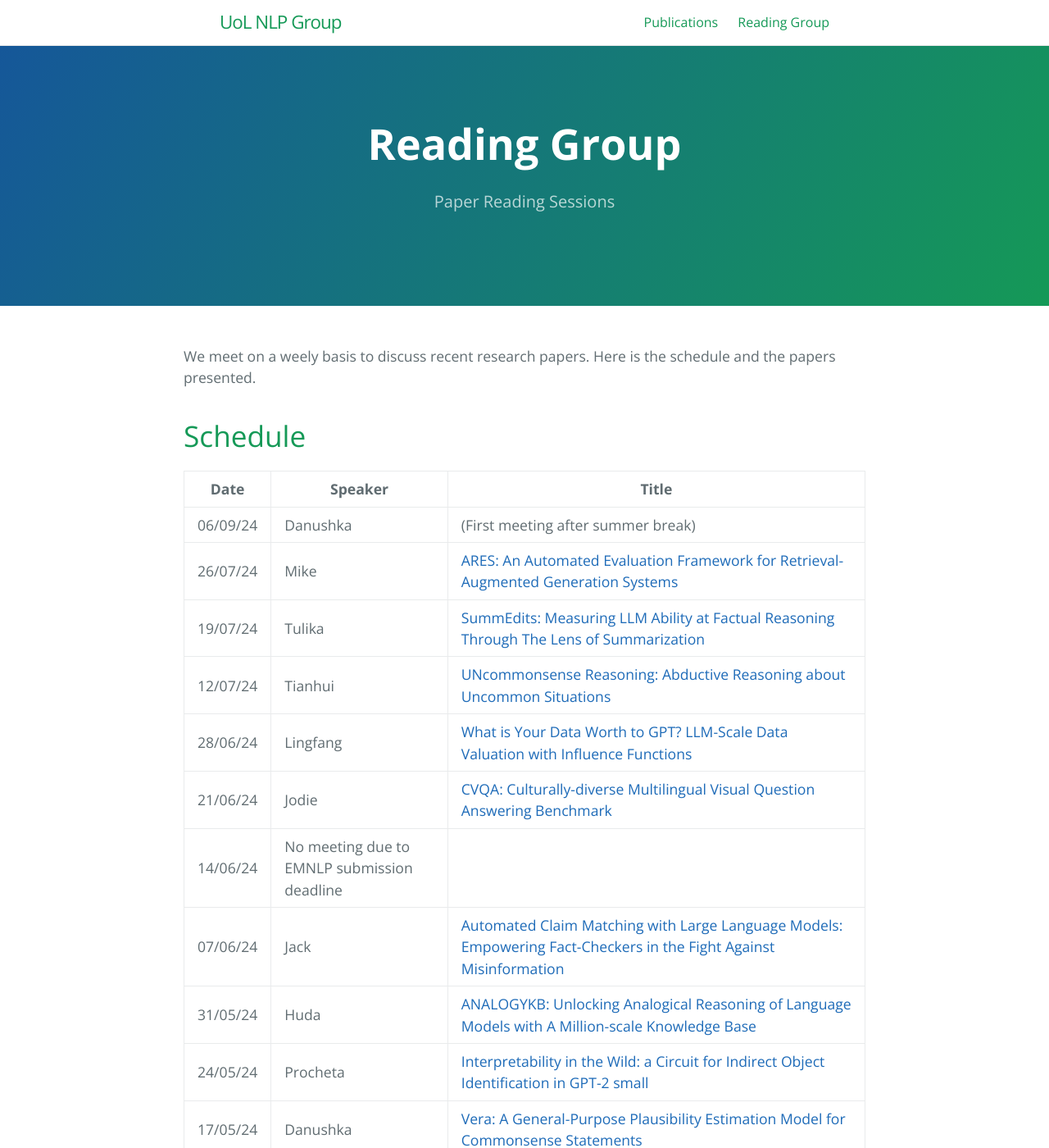
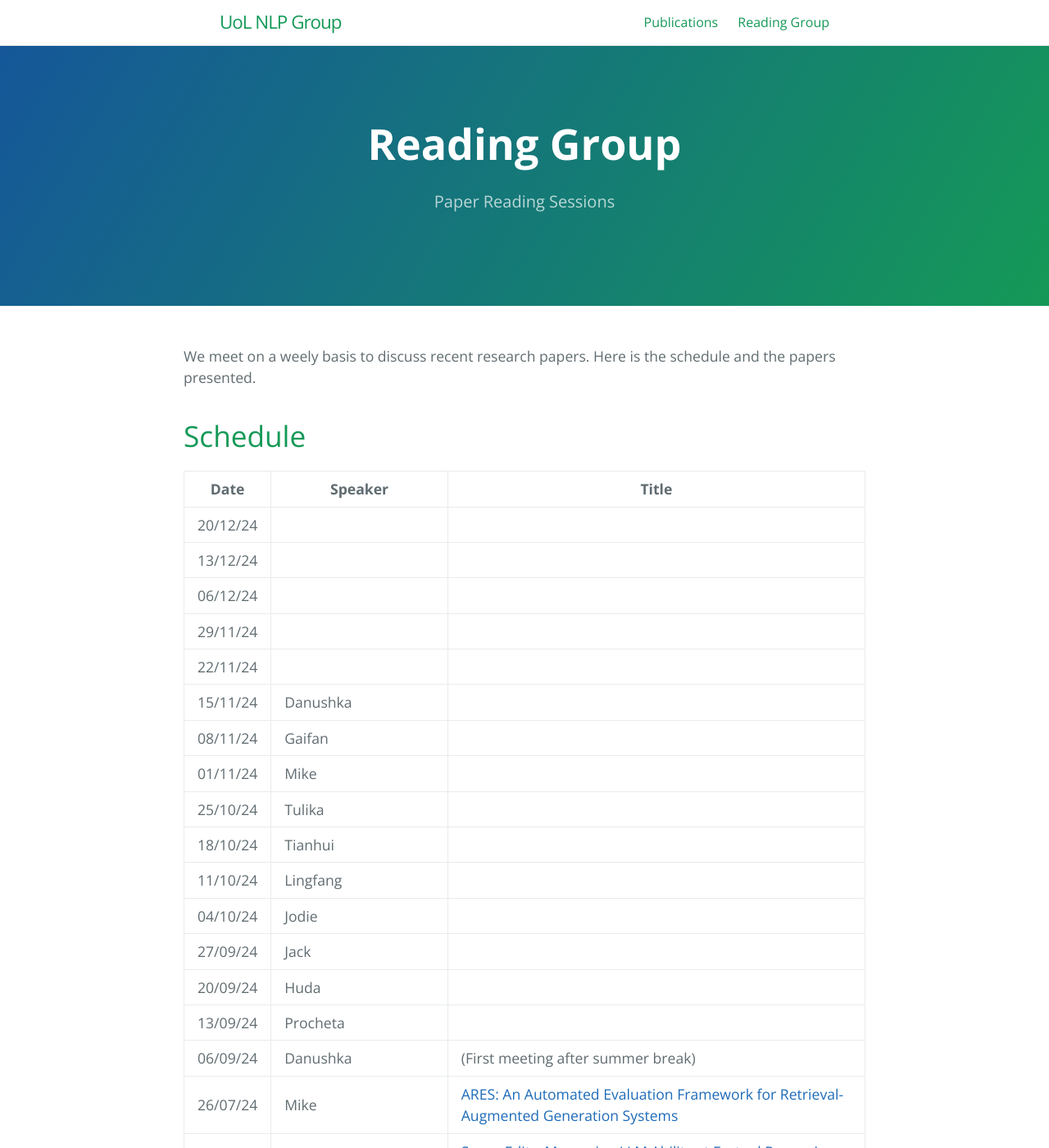
Before and after one commit to LivNLP/livnlp.github.io, a Jekyll site: the page built from reading.md, in a window 1280 px wide and 1400 px high. Shown: the whole window at 82% size. Built offline with Jekyll 4.4.1, drawn with Linux system fonts in a browser that asks for light colours.

Commit message:
Update reading.md

```diff
--- a/reading.md
+++ b/reading.md
@@ -13,6 +13,21 @@ We meet on a weely basis to discuss recent research papers. Here is the schedule
 
 | Date | Speaker | Title
 | ----- | ------- | -----
+| 20/12/24 |  |
+| 13/12/24 |  |
+| 06/12/24 |  |
+| 29/11/24 |  |
+| 22/11/24 |  |
+| 15/11/24 | Danushka |
+| 08/11/24 | Gaifan |
+| 01/11/24 | Mike |
+| 25/10/24 | Tulika  |
+| 18/10/24 | Tianhui |
+| 11/10/24 | Lingfang |
+| 04/10/24 | Jodie |
+| 27/09/24 | Jack |
+| 20/09/24 | Huda |
+| 13/09/24 | Procheta |
 | 06/09/24 | Danushka | (First meeting after summer break)
 | 26/07/24 | Mike | [ARES: An Automated Evaluation Framework for Retrieval-Augmented Generation Systems](https://aclanthology.org/2024.naacl-long.20/)
 | 19/07/24 | Tulika| [SummEdits: Measuring LLM Ability at Factual Reasoning Through The Lens of Summarization](https://aclanthology.org/2023.emnlp-main.600/)
```
